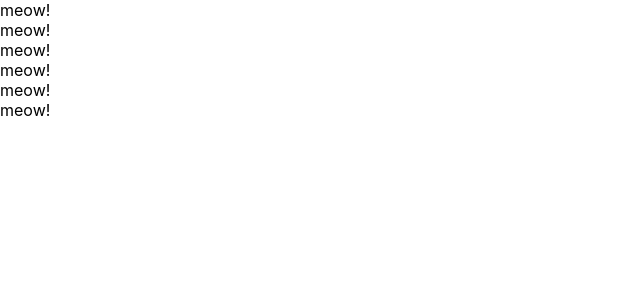
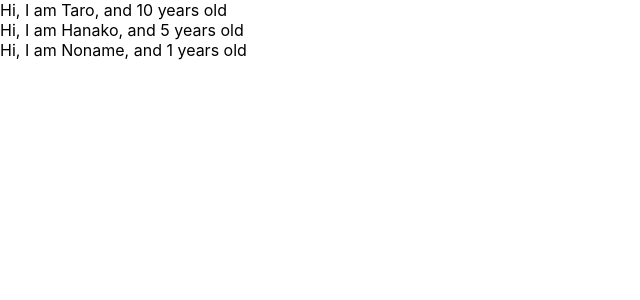
Before and after one commit to johnlee999/udemy-react-redux-crud-application, a React (Create React App) app: page / in a window 1280 px wide. Shown: the top 300 px of the page, without its empty margins (0-640 px from the left). Built offline with nearby package versions, Linux system fonts and the light colour scheme.

Commit message:
learn props of compnent

```diff
--- a/src/App.js
+++ b/src/App.js
@@ -1,33 +1,27 @@
 import React from 'react';
 
-// class App extends Component {
-//   render() {
-//     return (
-//       <React.Fragment>
-//         <label htmlFor="bar">bar</label>
-//         <input type="text" onChange={() => {console.log("I am clicked")}} />
-//       </React.Fragment>
-//     )
-
-
-//   }
-// }
-
 const App = () => {
+  const profiles = [
+    { name: "Taro", age: 10 },
+    { name: "Hanako", age: 5 },
+    { name: "Noname"},
+  ]
   return(
     <div>
-      <Cat />
-      <Cat />
-      <Cat />
-      <Cat />
-      <Cat />
-      <Cat />
+      {
+        profiles.map((profile, index) =>{
+          return <User name={profile.name} age={profile.age} key={index} />
+        })
+      }
     </div>
   )
 }
-const Cat = () => {
-  return <div>meow!</div>
+const User = (props) => {
+return <div>Hi, I am {props.name}, and {props.age} years old</div>
 }
 
+User.defaultProps = {
+  age: 1
+}
 
 export default App;
```
